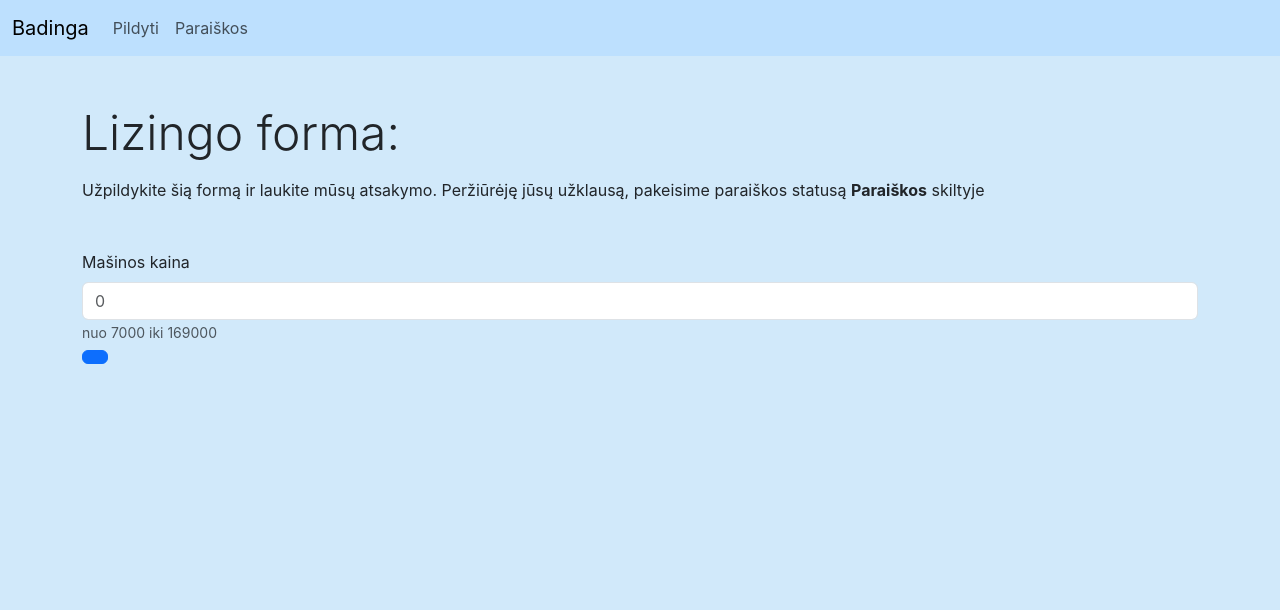
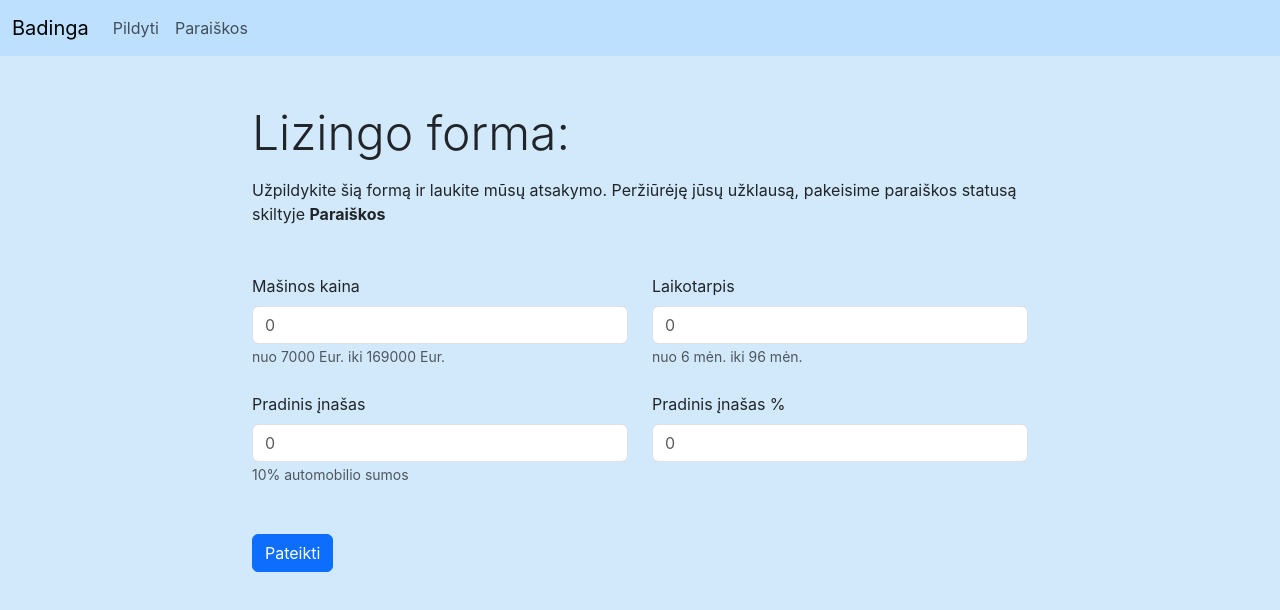
Before and after one commit to ekfoD/lizingo-sistema, a React (Create React App) app: page /pildyti in a window 1280 px wide. Shown: the top 610 px of the page. Built offline with nearby package versions, Linux system fonts and the light colour scheme.

Commit message:
formos patobulinimai

```diff
--- a/src/components/RequestForm.js
+++ b/src/components/RequestForm.js
@@ -1,22 +1,61 @@
-import Button from 'react-bootstrap/Button';
-import Form from 'react-bootstrap/Form';
+import Button from "react-bootstrap/Button";
+import Form from "react-bootstrap/Form";
+import { Container, Row, Col } from "react-bootstrap";
+
+import "../styles/ContainerSize.css";
 
 export function RequestForm() {
-    return(
+  return (
     <div>
+      <Container className="Container-sizing">
         <p class="display-5">Lizingo forma:</p>
-            <p class="mb-5">Užpildykite šią formą ir laukite mūsų atsakymo. Peržiūrėję jūsų užklausą, pakeisime paraiškos statusą <strong>Paraiškos</strong> skiltyje</p>
+        <p class="mb-5">
+          Užpildykite šią formą ir laukite mūsų atsakymo. Peržiūrėję jūsų
+          užklausą, pakeisime paraiškos statusą skiltyje{" "}
+          <strong>Paraiškos</strong>{" "}
+        </p>
 
         <Form>
+          <Row className="mb-4">
+            <Col md={6}>
               <Form.Group>
                 <Form.Label>Mašinos kaina</Form.Label>
-                    <Form.Control type='number' placeholder='0' />
-                    <Form.Text>nuo 7000 iki 169000</Form.Text>
+                <Form.Control type="number" placeholder="0" />
+                <Form.Text>nuo 7000 Eur. iki 169000 Eur.</Form.Text>
               </Form.Group>
-                <Button>
+            </Col>
+            <Col md={6}>
+              <Form.Group>
+                <Form.Label>Laikotarpis</Form.Label>
+                <Form.Control type="number" placeholder="0" />
+                <Form.Text>nuo 6 mėn. iki 96 mėn.</Form.Text>
+              </Form.Group>
+            </Col>
+          </Row>
 
-                </Button>
+          <Row className="mb-5">
+            <Col md={6}>
+              <Form.Group>
+                <Form.Label>Pradinis įnašas</Form.Label>
+                <Form.Control type="number" placeholder="0" />
+                <Form.Text>10% automobilio sumos</Form.Text>
+              </Form.Group>
+            </Col>
+            <Col md={6}>
+              <Form.Group>
+                <Form.Label>Pradinis įnašas %</Form.Label>
+                <Form.Control type="number" placeholder="0" />
+              </Form.Group>
+            </Col>
+          </Row>
+
+          <Row>
+            <Col md="auto">
+              <Button>Pateikti</Button>
+            </Col>
+          </Row>
         </Form>
+      </Container>
     </div>
   );
 }
--- /dev/null
+++ b/src/styles/ContainerSize.css
@@ -0,0 +1,5 @@
+.Container-sizing {
+    max-width: 800px; /* Adjust the width as needed */
+    width: 100%;      /* Ensure it still scales responsively */
+    margin: 0 auto;   /* Center the container  */
+}
```
Also changed, not shown: src/styles/NavBar.css (deleted). Lines whose indentation alone changed are shown as unchanged.
